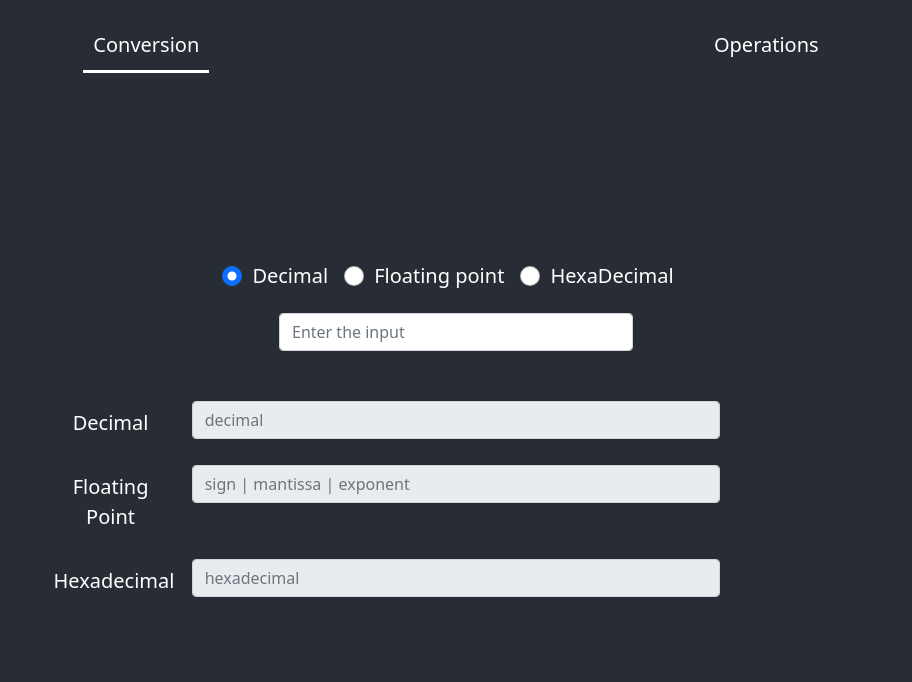
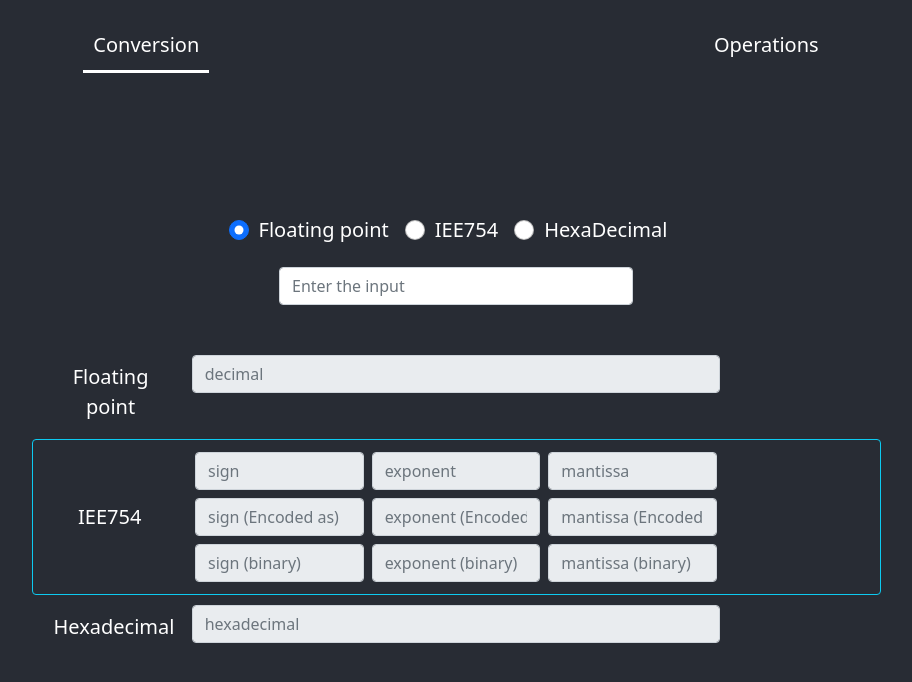
Before and after one commit to koteswar375/Floating-Point-Conversion-Calculator, a React (Create React App) app: page / in a window 1280 px wide. Shown: the top 682 px of the page, without its empty margins (184-1096 px from the left). Built offline with nearby package versions, Linux system fonts and the light colour scheme.

Commit message:
changed the output display format of IEE754 spec

```diff
--- a/src/components/Home.css
+++ b/src/components/Home.css
@@ -8,10 +8,12 @@
     padding: 10px;
 }
 
-.outputformat {
+.iee754 {
     display: flex;
-    padding: 10px;
+    flex-direction: column;
 }
+
+
 
 .home {
     padding:50px;
--- a/src/components/Home.js
+++ b/src/components/Home.js
@@ -1,12 +1,12 @@
 import { useState } from 'react';
 import axios from 'axios';
 import './Home.css';
-
+import URL from '../config';
 
 const Home = () => {
     const [format, setFormat] = useState('real');
     const [realVal, setrealVal] = useState('');
-    const [binVal, setbinVal] = useState('');
+    const [binVal, setbinVal] = useState("");
     const [hexVal, sethexVal] = useState('');
     const [val, setVal] = useState('');
 
@@ -22,8 +22,9 @@ const Home = () => {
     }
     const handleEnter = (event) => {
         if (event.key === 'Enter') {
+            console.log("keypress")
             const value = event.target.value;
-            axios.post('http://10.57.213.113:5000/conversion', { format, value })
+            axios.post(`${URL}/conversion`, { format, value })
                 .then((res) => {
                     const { realVal, binVal, hexVal } = res['data'];
                     setbinVal(binVal)
@@ -41,29 +42,43 @@ const Home = () => {
             <div className="format">
                 <div className="form-check form-check-inline">
                     <input className="form-check-input" checked onChange={handleChange} name="input_format" value='real' type="radio" id="real" />
-                    <label className="form-check-label" htmlFor="real">Decimal</label>
+                    <label className="form-check-label" htmlFor="real">Floating point</label>
                 </div>
                 <div className="form-check form-check-inline">
                     <input className="form-check-input" onChange={handleChange} name="input_format" value='bin' type="radio" id="bin" />
-                    <label className="form-check-label" htmlFor="bin">Floating point</label>
+                    <label className="form-check-label" htmlFor="bin">IEE754</label>
                 </div>
                 <div className="form-check form-check-inline">
                     <input className="form-check-input" onChange={handleChange} name="input_format" value='hex' type="radio" id="hex" />
                     <label className="form-check-label" htmlFor="hex">HexaDecimal</label>
                 </div>
             </div>
-            <input type="text" value={val} onChange= {(e)=>setVal(e.target.value)} style={{ width: '30%', margin: '10px' }} placeholder="Enter the input" className="form-control" onKeyPress={handleEnter} />
+            <input type="text" value={val} onChange={(e) => setVal(e.target.value)} style={{ width: '30%', margin: '10px' }} placeholder="Enter the input" className="form-control" onKeyPress={handleEnter} />
             <div className="output">
                 <div className="outputformat form-group row">
-                    <label className="col-sm-2 col-form-label" htmlFor="decimal">Decimal</label>
+                    <label className="col-sm-2 col-form-label" htmlFor="decimal">Floating point</label>
                     <div className="col-sm-8">
                         <input id="decimal" placeholder="decimal" className="form-control " value={realVal} type="text" disabled />
                     </div>
                 </div>
-                <div className="outputformat form-group row">
-                    <label className="col-sm-2 col-form-label" htmlFor="float">Floating Point</label>
-                    <div className="col-sm-8">
-                        <input id="float" placeholder="sign | mantissa | exponent" className="form-control" value={binVal} type="text" disabled/>
+                <div className="row form-group justify-content-left p-2 align-items-center border border-info rounded">
+                    <label className="col-sm-2 col-form-label" htmlFor="float">IEE754</label>
+                    <div className="ieee754 col-sm-8">
+                        <div className="d-flex justify-content-around p-1">
+                            <input id="sign" placeholder="sign"  className="form-control" value={binVal? ((binVal['sign'] === "1") ? "-1": "+1"): ""} type="text" disabled />
+                            <input id="exponent" placeholder="exponent"  className="form-control mx-2" value={binVal? `${parseInt(binVal['exp_e']) - 127}` : ""} type="text" disabled />
+                            <input id="mantissa" placeholder="mantissa"  className="form-control" value={binVal?binVal['mantissa_e']:''} type="text" disabled />
+                        </div>
+                        <div className="d-flex justify-content-around p-1">
+                            <input id="sign-encode" placeholder="sign (Encoded as)"  className="form-control" value={binVal?binVal['sign']:''} type="text" disabled />
+                            <input id="exponent-encode" placeholder="exponent (Encoded as)"  className="form-control mx-2" value={binVal?binVal['exp_e']:''} type="text" disabled />
+                            <input id="mantissa-encode" placeholder="mantissa (Encoded as)"  className="form-control" value={binVal ? binVal["mantissa_int"]:""} type="text" disabled />
+                        </div>
+                        <div className="d-flex justify-content-around p-1">
+                            <input id="sign bit" placeholder="sign (binary)"  className="form-control" value={binVal?binVal['sign']:''} type="text" disabled />
+                            <input id="exponent bits" placeholder="exponent (binary)"  className="form-control mx-2" value={binVal?binVal['exp']:''} type="text" disabled />
+                            <input id="mantissa bits" placeholder="mantissa (binary)"  className="form-control" value={binVal?binVal['mantissa']:''} type="text" disabled />
+                        </div>
                     </div>
                 </div>
                 <div className="outputformat form-group row">
--- a/src/components/Operations.js
+++ b/src/components/Operations.js
@@ -1,6 +1,7 @@
 import { useState } from 'react';
 import axios from 'axios';
 import './Operations.css';
+import URL from '../config';
 
 
 const Operations = () => {
@@ -25,7 +26,7 @@ const Operations = () => {
         setOperation(val);
     }
     const submit = (event) => {
-            axios.post('http://10.57.213.113:5000/operation', { format, val1, val2, operation })
+            axios.post(`${URL}/operation`, { format, val1, val2, operation })
                 .then((res) => {
                     const { realVal, binVal, hexVal } = res['data'];
                     setbinVal(binVal)
@@ -42,11 +43,11 @@ const Operations = () => {
             <div className="format">
                 <div className="form-check form-check-inline">
                     <input className="form-check-input" checked onChange={handleChange} name="input_format1" value='real' type="radio" id="real" />
-                    <label className="form-check-label" htmlFor="real">Decimal</label>
+                    <label className="form-check-label" htmlFor="real">Floating point</label>
                 </div>
                 <div className="form-check form-check-inline">
                     <input className="form-check-input" onChange={handleChange} name="input_format1" value='bin' type="radio" id="bin" />
-                    <label className="form-check-label" htmlFor="bin">Floating point</label>
+                    <label className="form-check-label" htmlFor="bin">IEE754</label>
                 </div>
                 <div className="form-check form-check-inline">
                     <input className="form-check-input" onChange={handleChange} name="input_format1" value='hex' type="radio" id="hex" />
@@ -68,15 +69,17 @@ const Operations = () => {
             </div>
             <div className="output">
                 <div className="outputformat form-group row">
-                    <label className="col-sm-2 col-form-label" htmlFor="decimal">Decimal</label>
+                    <label className="col-sm-2 col-form-label" htmlFor="decimal">Floating point</label>
                     <div className="col-sm-8">
                         <input id="decimal" placeholder="decimal" className="form-control " value={realVal} type="text" disabled />
                     </div>
                 </div>
                 <div className="outputformat form-group row">
-                    <label className="col-sm-2 col-form-label" htmlFor="float">Floating Point</label>
-                    <div className="col-sm-8">
-                        <input id="float" placeholder="sign | mantissa | exponent" className="form-control" value={binVal} type="text" disabled />
+                    <label className="col-sm-2 col-form-label" htmlFor="float">IEE754</label>
+                    <div className="col-sm-8 row justify-content-around">
+                        <input id="float" placeholder="sign" style={{width:'30%'}} className="form-control" value={binVal} type="text" disabled />
+                        <input id="float" placeholder="exponent" style={{width:'30%'}} className="form-control" value={binVal} type="text" disabled />
+                        <input id="float" placeholder="mantissa" style={{width:'30%'}} className="form-control" value={binVal} type="text" disabled />
                     </div>
                 </div>
                 <div className="outputformat form-group row">
--- /dev/null
+++ b/src/config.js
@@ -0,0 +1,2 @@
+const URL = "http://192.168.0.9:5000";
+export default URL;
```
Also changed, not shown: 2 other files (tests, documents, lock files or other folders).
